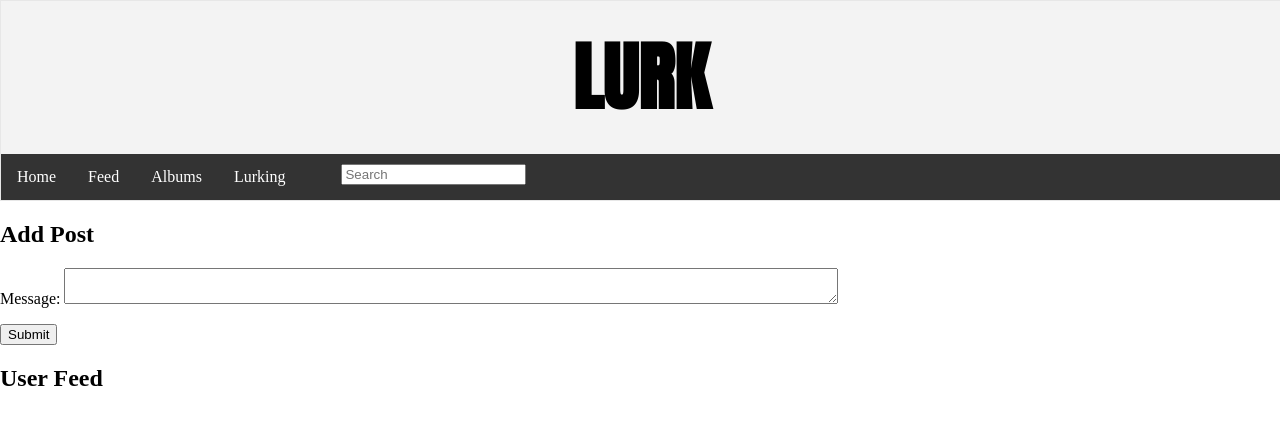
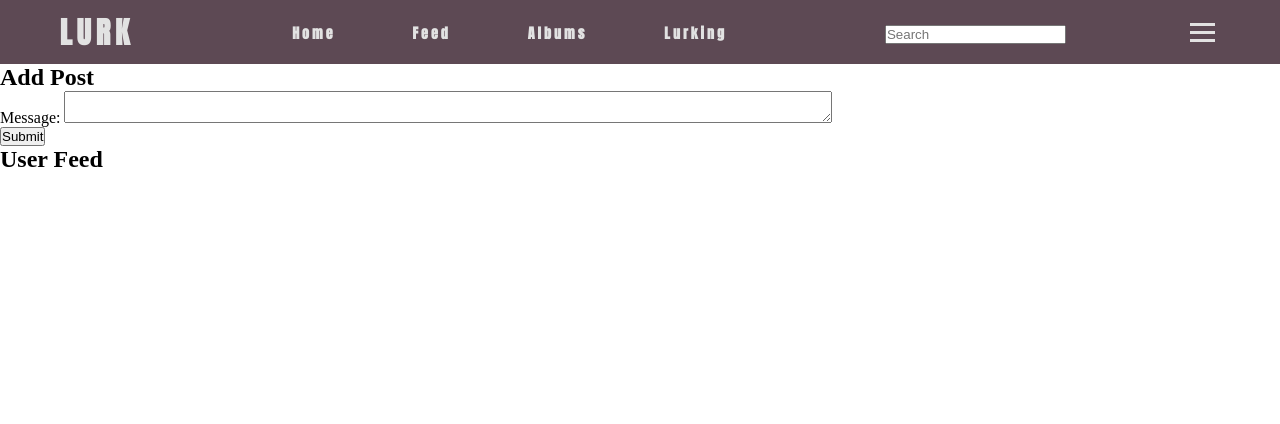
Before and after one commit to Jaiden16/SocialMediaApp, a plain HTML site: page client/pages/html/feed.html in a window 1280 px wide. Drawn offline with nearby package versions, Linux system fonts and the light colour scheme; no server answers.

Commit message:
new nav bar for feed plus screen sizing fix

```diff
--- a/client/pages/css/feed.css
+++ b/client/pages/css/feed.css
@@ -1,62 +1,56 @@
-html, body {
-    height: 100%;
+* {
     margin: 0;
     padding: 0;
+    box-sizing: border-box;
 }
 
-#header {
-    /* position: fixed; */
-    top: 0;
-    width: 100%;
-    border: 1px solid #e7e7e7;
-    background-color: #f3f3f3;
+nav {
+  display: flex;
+  justify-content: space-around;
+  align-items: center;
+  min-height: 8vh;
+  font-family: 'Anton', sans-serif;
+  background-color: #5d4954;
 }
 
-#mainDiv {
-  margin: 0 center;
-  display: block;
+.logo {
+  color: rgb(226, 226, 226);
+  text-transform: uppercase;
+  letter-spacing: 5px;
+  font-size: 20px;
 }
 
-#mainDiv li {
-  list-style-type: none;
+.nav-links {
+  display: flex;
+  justify-content: space-around;
+  width: 40%;
 }
 
-#header ul {
-    list-style-type: none;
-    margin: 0;
-    padding: 0;
-    overflow: hidden;
-    background-color: #333;
+.nav-links li {
+  list-style: none;
 }
 
-#header li {
-  float: left;
+.nav-links li a:hover{
+  background-color: #291e24;
 }
 
-li a {
-    display: block;
-    color: white;
-    text-align: center;
-    padding: 14px 16px;
-    text-decoration: none;
+.nav-links a {
+  color: rgb(226, 226, 226);
+  text-decoration: none;
+  letter-spacing: 3px;
+  font-weight: bold;
+  font-size: 14px;
 }
 
-#header li a:hover {
-    background-color: #111;
+.user-profile div {
+  width: 25px;
+  height: 3px;
+  background-color: rgb(226, 226, 226);
+  margin: 5px;
 }
 
-li:last-child {
-    float: right;
-    display: block;
-    line-height: 40px;
-    height: 25px;
-    margin: 0 40px;
+@media screen and (max-width: 768px) {
+  body{
+    display: none;
+  }
 }
-
-
-h1 {
-    font-family: 'Anton', sans-serif;
-    font-size: 75px;
-    text-align: center;
-    margin: 20px;
-}
--- a/client/pages/html/feed.html
+++ b/client/pages/html/feed.html
@@ -4,28 +4,36 @@
     <meta charset="UTF-8">
     <meta name="viewport" content="width=device-width, initial-scale=1.0">
     <meta http-equiv="X-UA-Compatible" content="ie=edge">
-    <title>Document</title>
+    <title>Feed</title>
     <script src="https://unpkg.com/axios/dist/axios.min.js"></script>
     <script src="../javascript/feed.js"></script>
     <link rel="stylesheet" href="../css/feed.css">
     <link href="https://fonts.googleapis.com/css?family=Anton&display=swap" rel="stylesheet">
 </head>
 <body>
-    <div id="header">
-    <div>
-     <h1>LURK</h1>
-     <!-- <h2>Feed Page</h2>  -->
-    </div>
-    <div>
-        <ul>
+    <nav>
+        <div class="logo">
+            <h2>LURK</h2>
+        </div>
+
+        <ul class="nav-links">
             <li><a href="./user_profile.html">Home</a></li>
             <li><a href="./feed.html">Feed</a></li>
             <li><a href="./album.html">Albums</a></li>
             <li><a href="./lurking.html">Lurking</a></li>
-            <li><input id="searchBar" type="text" placeholder="Search"></input></li>
         </ul>
+
+        <div class="search-bar">
+            <input id="searchBar" type="text" placeholder="Search"></input>
+        </div>
+
+    <div class="user-profile">
+        <div class="line1"></div>
+        <div class="line2"></div>
+        <div class="line3"></div>
     </div>
-    </div>
+
+    </nav>
 
     <div id="mainDiv">
         <h2>Add Post</h2>
```
Also changed, not shown: 2 other files.
